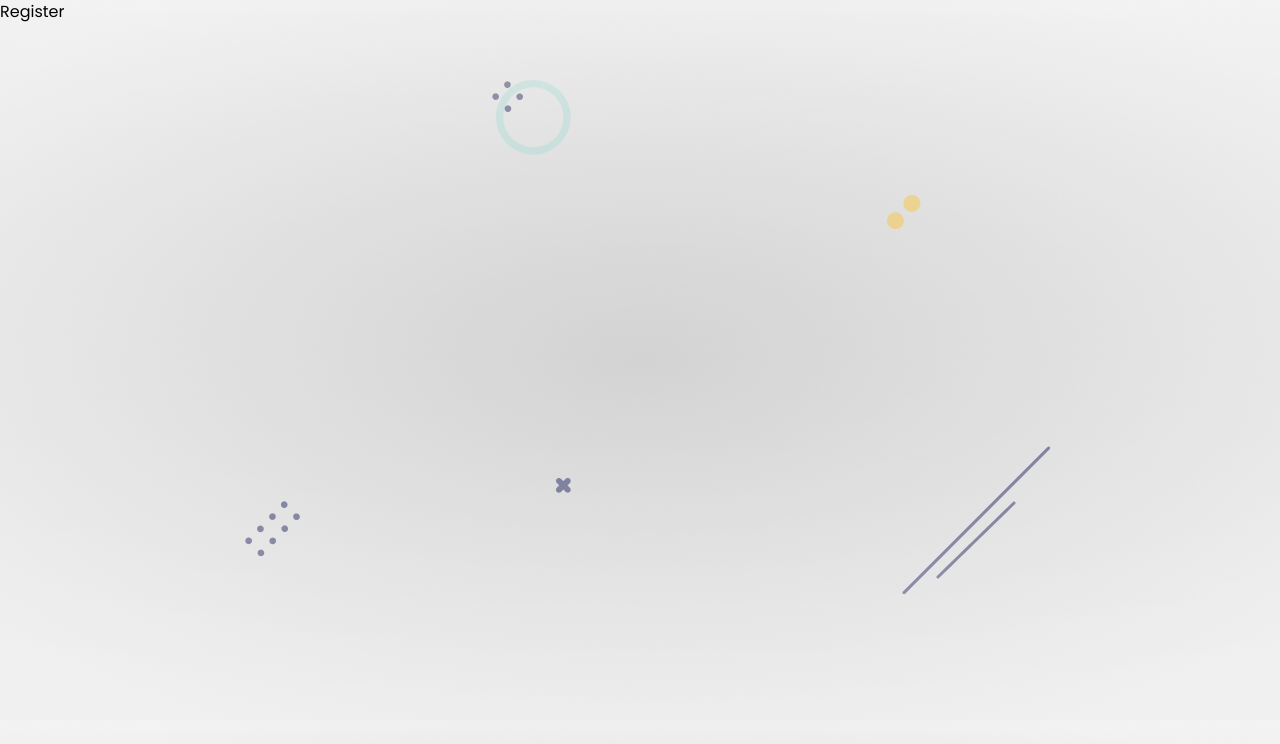
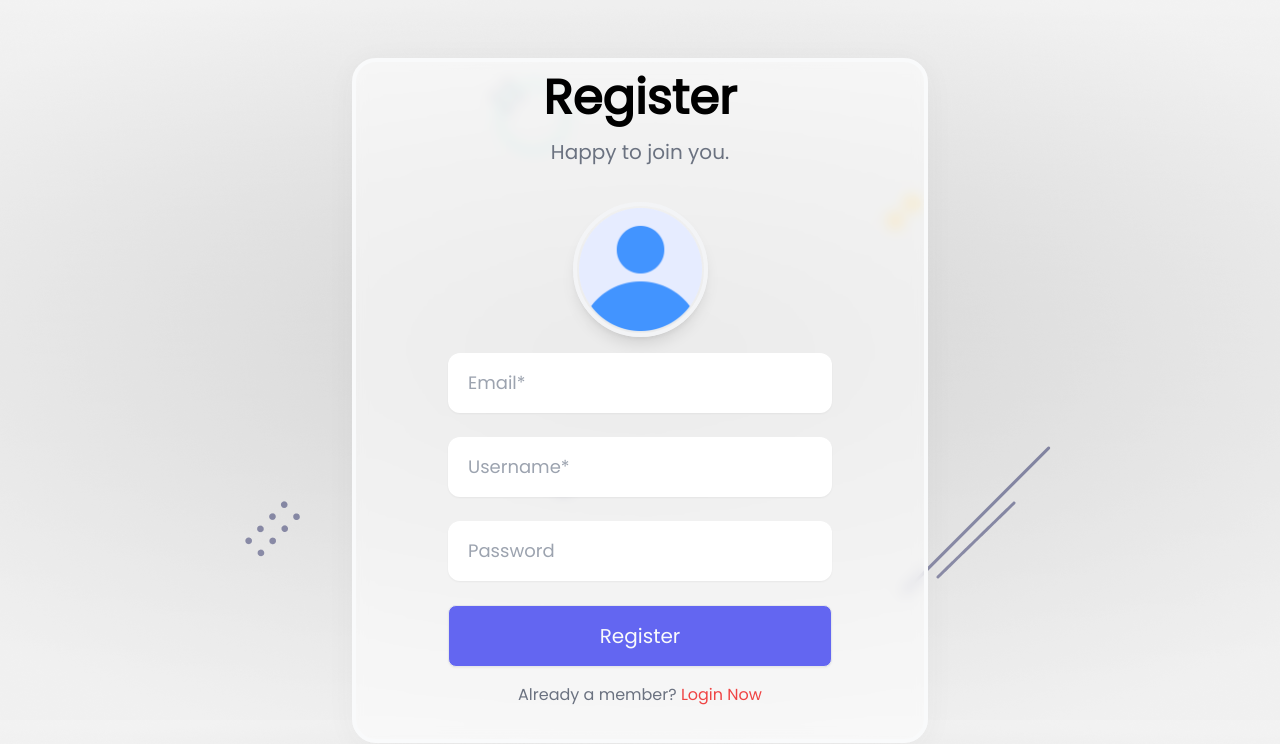
Before and after one commit to IsuruX98/MERN-App-JWT-Authentication-Redux-Toolkit, a React (Create React App) app in the folder frontend/: page /register in a window 1280 px wide. Shown: the top 744 px of the page. Built offline with nearby package versions, Linux system fonts and the light colour scheme.

Commit message:
Register component created

```diff
--- a/frontend/src/components/Register.js
+++ b/frontend/src/components/Register.js
@@ -1,5 +1,102 @@
-import React from "react";
+import React, { useState } from "react";
+import { Link } from "react-router-dom";
+import avatar from "../assets/profile.png";
+import { Toaster } from "react-hot-toast";
+import { useFormik } from "formik";
+import { registerValidation } from "../helper/validate";
+import convertToBase64 from "../helper/convert";
+import styles from "../styles/Username.module.css";
 
 export default function Register() {
-  return <div>Register</div>;
+  const [file, setFile] = useState();
+
+  const formik = useFormik({
+    initialValues: {
+      email: "",
+      username: "",
+      password: "",
+    },
+    validate: registerValidation,
+    validateOnBlur: false,
+    validateOnChange: false,
+    onSubmit: async (values) => {
+      values = await Object.assign(values, { profile: file || "" });
+      console.log(values);
+    },
+  });
+
+  //formik doesn't support file upload so need to create a handler for that
+
+  const onUpload = async (e) => {
+    const base64 = await convertToBase64(e.target.files[0]);
+    setFile(base64);
+  };
+
+  return (
+    <div className="container mx-auto">
+      <Toaster position="top-center" reverseOrder={false}></Toaster>
+
+      <div className="flex justify-center items-center h-screen">
+        <div id={styles.reg} className={styles.glass} style={{ width: "45%" }}>
+          <div className="title flex flex-col items-center">
+            <h4 className="text-5xl font-bold">Register</h4>
+            <span className="py-4 text-xl w-2/3 text-center text-gray-500">
+              Happy to join you.
+            </span>
+          </div>
+
+          <form className="py-1" onSubmit={formik.handleSubmit}>
+            <div className="profile flex justify-center py-4">
+              <label htmlFor="profile">
+                <img
+                  src={file || avatar}
+                  className={styles.profile_img}
+                  alt="avatar"
+                />
+              </label>
+              <input
+                onChange={onUpload}
+                type="file"
+                id="profile"
+                name="profile"
+              />
+            </div>
+
+            <div className="textbox flex flex-col items-center gap-6">
+              <input
+                {...formik.getFieldProps("email")}
+                className={styles.textbox}
+                type="email"
+                placeholder="Email*"
+              />
+              <input
+                {...formik.getFieldProps("username")}
+                className={styles.textbox}
+                type="text"
+                placeholder="Username*"
+              />
+              <input
+                {...formik.getFieldProps("password")}
+                className={styles.textbox}
+                type="text"
+                placeholder="Password"
+              />
+              <button className={styles.btn} type="submit">
+                Register
+              </button>
+            </div>
+
+            <div className="text-center py-4">
+              <span className="text-gray-500">
+                Already a member?{" "}
+                <Link className="text-red-500" to="/">
+                  Login Now
+                </Link>
+              </span>
+            </div>
+          </form>
+        </div>
+      </div>
+    </div>
+  );
 }
--- /dev/null
+++ b/frontend/src/helper/convert.js
@@ -0,0 +1,15 @@
+//image into base64
+export default function convertToBase64(file) {
+  return new Promise((resolve, reject) => {
+    const fileReader = new FileReader();
+    fileReader.readAsDataURL(file);
+
+    fileReader.onload = () => {
+      resolve(fileReader.result);
+    };
+
+    fileReader.onerror = (error) => {
+      reject(error);
+    };
+  });
+}
--- a/frontend/src/helper/validate.js
+++ b/frontend/src/helper/validate.js
@@ -21,6 +21,15 @@
   if (values.password !== values.confirm_pwd) {
     errors.exist = toast.error("Password missmatch...!");
   }
+
+  return errors;
+}
+
+//validate Register Form
+export async function registerValidation(values) {
+  const errors = usernameVerify({}, values);
+  passwordVerify(errors, values);
+  emailVerify(errors, values);
 
   return errors;
 }
@@ -56,3 +65,16 @@
   }
   return error;
 }
+
+//Verify email
+function emailVerify(error = {}, values) {
+  if (!values.email) {
+    error.email = toast.error("Email Required...!");
+  } else if (values.email.includes(" ")) {
+    error.email = toast.error("Wrong Email...!");
+  } else if (!/^[A-Z0-9._%+-]+@[A-Z0-9.-]+\.[A-Z]{2,4}$/i.test(values.email)) {
+    error.email = toast.error("Invalid email address...!");
+  }
+
+  return error;
+}
--- a/frontend/src/styles/Username.module.css
+++ b/frontend/src/styles/Username.module.css
@@ -5,6 +5,10 @@
   backdrop-filter: blur(7.1px);
   border: 1px solid rgba(255, 255, 255, 0.3);
   @apply border-4 border-gray-50 shrink-0 h-max w-[30%] rounded-3xl py-20 px-7 min-w-max;
+}
+
+#reg {
+  @apply h-min py-3;
 }
 
 .profile_img {
@@ -24,3 +28,7 @@
 .btn:hover {
   background-color: #ff6a6a;
 }
+
+input[type="file"] {
+  display: none;
+}
```
